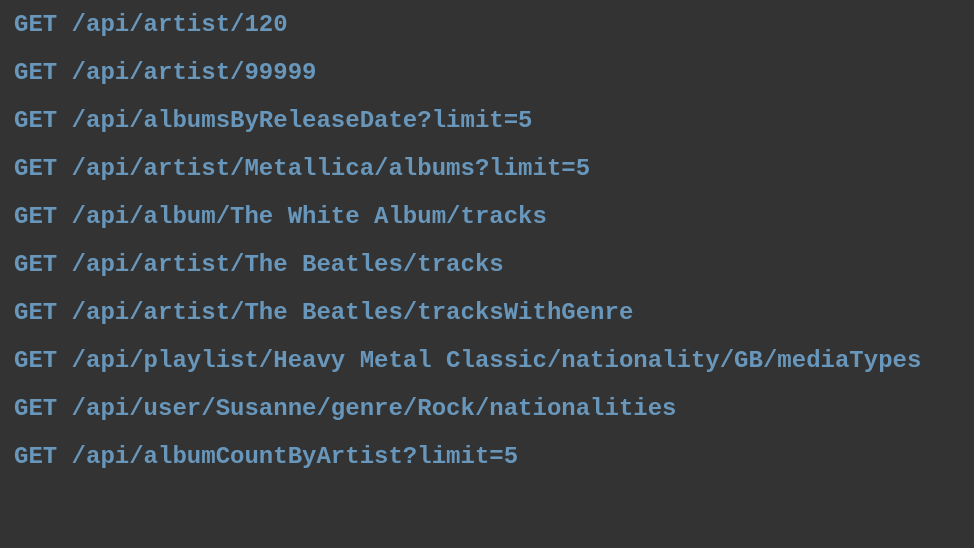
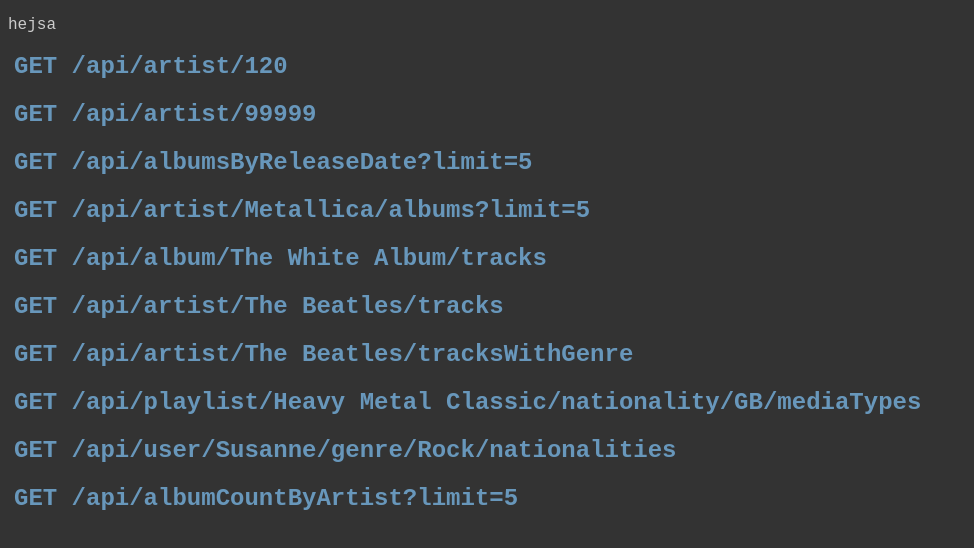
Before and after one commit to mieengelsen/ita-music, a website: page frontend/index.html in a window 1280 px wide. Shown: the whole page, without its empty margins (0-974 px from the left). Drawn offline with Linux system fonts and the light colour scheme.

Commit message:
test af ændring

```diff
--- a/frontend/index.html
+++ b/frontend/index.html
@@ -7,6 +7,7 @@
         <link rel="stylesheet" href="styles.css">
     </head>
     <body>
+        <p>hejsa</p>
     </body>
     <script>
         useEndpoint('GET', '/api/artist/120');
```
